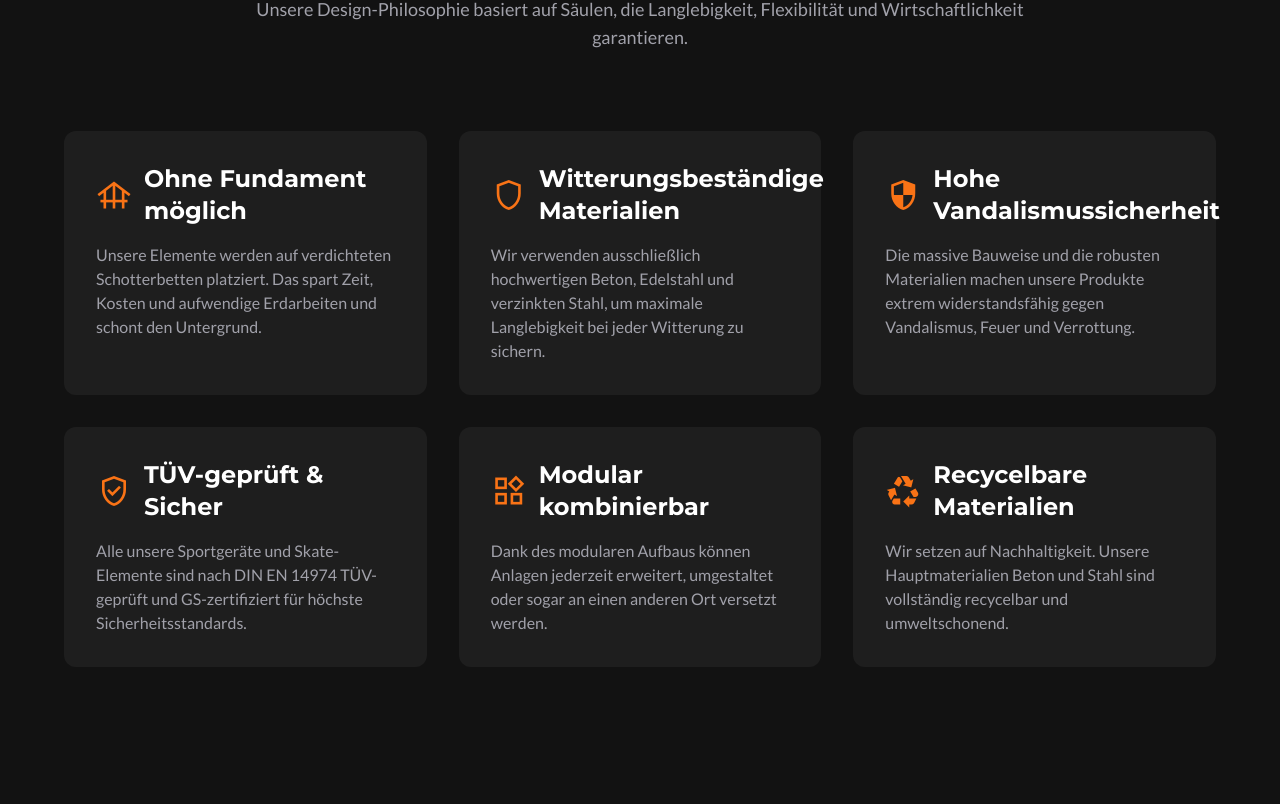
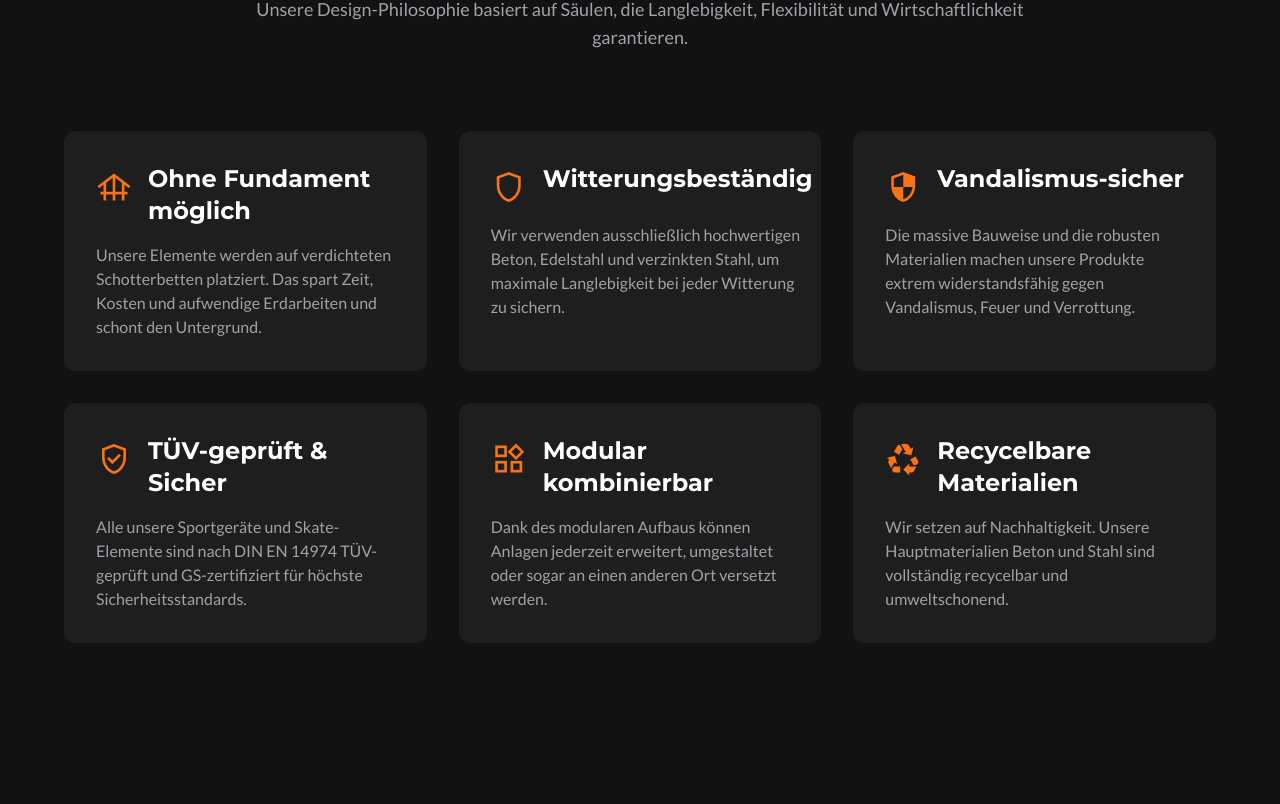
Before and after one commit to jknaf/aplus, a React (Vite) app: page /#/ in a window 1280 px wide. Shown: the part 2210-3014 px from the top of the page. Built offline with nearby package versions, Linux system fonts and the light colour scheme.

Commit message:
fix: Improve layout and alignment in components
Adjusts the alignment of elements in the Footer and HomePage components to ensure better visual presentation. This includes aligning items in the footer's grid and improving the vertical alignment of icons and text in the HomePage's feature cards.

```diff
--- a/components/Footer.tsx
+++ b/components/Footer.tsx
@@ -29,7 +29,7 @@ const Footer: React.FC = () => {
               <p>&copy; {new Date().getFullYear()} A+ Urban Design</p>
             </div>
           </div>
-          <div className="grid grid-cols-2 md:grid-cols-4 gap-8">
+          <div className="grid grid-cols-2 md:grid-cols-4 gap-8 items-start">
             <div>
               <h3 className="text-sm font-bold uppercase tracking-wider text-brand-heading">Navigation</h3>
               <ul className="mt-4 space-y-3">
--- a/pages/HomePage.tsx
+++ b/pages/HomePage.tsx
@@ -127,46 +127,46 @@ const HomePage: React.FC = () => {
             <p className="mt-4 text-lg text-brand-muted max-w-3xl mx-auto">Unsere Design-Philosophie basiert auf Säulen, die Langlebigkeit, Flexibilität und Wirtschaftlichkeit garantieren.</p>
           </div>
           <div className="mt-20 max-w-6xl mx-auto grid grid-cols-1 md:grid-cols-3 gap-8">
-            <div className="bg-brand-surface rounded-xl p-8">
-               <h3 className="text-2xl font-bold font-heading text-brand-heading flex items-center gap-3">
-                  <span className="material-symbols-outlined text-4xl text-brand-orange">foundation</span>
-                  Ohne Fundament möglich
-               </h3>
+            <div className="bg-brand-surface rounded-xl p-8 grid grid-rows-[auto_1fr] h-full">
+               <div className="flex items-start gap-4">
+                  <span className="material-symbols-outlined text-4xl text-brand-orange flex-shrink-0 mt-1">foundation</span>
+                  <h3 className="text-2xl font-bold font-heading text-brand-heading">Ohne Fundament möglich</h3>
+               </div>
                <p className="mt-4 text-brand-muted">Unsere Elemente werden auf verdichteten Schotterbetten platziert. Das spart Zeit, Kosten und aufwendige Erdarbeiten und schont den Untergrund.</p>
             </div>
-            <div className="bg-brand-surface rounded-xl p-8">
-               <h3 className="text-2xl font-bold font-heading text-brand-heading flex items-center gap-3">
-                  <span className="material-symbols-outlined text-4xl text-brand-orange">shield</span>
-                  Witterungsbeständige Materialien
-                </h3>
+            <div className="bg-brand-surface rounded-xl p-8 grid grid-rows-[auto_1fr] h-full">
+               <div className="flex items-start gap-4">
+                  <span className="material-symbols-outlined text-4xl text-brand-orange flex-shrink-0 mt-1">shield</span>
+                  <h3 className="text-2xl font-bold font-heading text-brand-heading">Witterungsbeständig</h3>
+                </div>
                <p className="mt-4 text-brand-muted">Wir verwenden ausschließlich hochwertigen Beton, Edelstahl und verzinkten Stahl, um maximale Langlebigkeit bei jeder Witterung zu sichern.</p>
             </div>
-            <div className="bg-brand-surface rounded-xl p-8">
-               <h3 className="text-2xl font-bold font-heading text-brand-heading flex items-center gap-3">
-                  <span className="material-symbols-outlined text-4xl text-brand-orange">security</span>
-                  Hohe Vandalismussicherheit
-                </h3>
+            <div className="bg-brand-surface rounded-xl p-8 grid grid-rows-[auto_1fr] h-full">
+               <div className="flex items-start gap-4">
+                  <span className="material-symbols-outlined text-4xl text-brand-orange flex-shrink-0 mt-1">security</span>
+                  <h3 className="text-2xl font-bold font-heading text-brand-heading">Vandalismus-sicher</h3>
+                </div>
                <p className="mt-4 text-brand-muted">Die massive Bauweise und die robusten Materialien machen unsere Produkte extrem widerstandsfähig gegen Vandalismus, Feuer und Verrottung.</p>
             </div>
-             <div className="bg-brand-surface rounded-xl p-8">
-                <h3 className="text-2xl font-bold font-heading text-brand-heading flex items-center gap-3">
-                  <span className="material-symbols-outlined text-4xl text-brand-orange">verified_user</span>
-                  TÜV-geprüft & Sicher
-                </h3>
+             <div className="bg-brand-surface rounded-xl p-8 grid grid-rows-[auto_1fr] h-full">
+                <div className="flex items-start gap-4">
+                  <span className="material-symbols-outlined text-4xl text-brand-orange flex-shrink-0 mt-1">verified_user</span>
+                  <h3 className="text-2xl font-bold font-heading text-brand-heading">TÜV-geprüft & Sicher</h3>
+                </div>
                <p className="mt-4 text-brand-muted">Alle unsere Sportgeräte und Skate-Elemente sind nach DIN EN 14974 TÜV-geprüft und GS-zertifiziert für höchste Sicherheitsstandards.</p>
             </div>
-             <div className="bg-brand-surface rounded-xl p-8">
-               <h3 className="text-2xl font-bold font-heading text-brand-heading flex items-center gap-3">
-                  <span className="material-symbols-outlined text-4xl text-brand-orange">widgets</span>
-                  Modular kombinierbar
-                </h3>
+             <div className="bg-brand-surface rounded-xl p-8 grid grid-rows-[auto_1fr] h-full">
+               <div className="flex items-start gap-4">
+                  <span className="material-symbols-outlined text-4xl text-brand-orange flex-shrink-0 mt-1">widgets</span>
+                  <h3 className="text-2xl font-bold font-heading text-brand-heading">Modular kombinierbar</h3>
+                </div>
                <p className="mt-4 text-brand-muted">Dank des modularen Aufbaus können Anlagen jederzeit erweitert, umgestaltet oder sogar an einen anderen Ort versetzt werden.</p>
             </div>
-             <div className="bg-brand-surface rounded-xl p-8">
-               <h3 className="text-2xl font-bold font-heading text-brand-heading flex items-center gap-3">
-                  <span className="material-symbols-outlined text-4xl text-brand-orange">recycling</span>
-                  Recycelbare Materialien
-                </h3>
+             <div className="bg-brand-surface rounded-xl p-8 grid grid-rows-[auto_1fr] h-full">
+               <div className="flex items-start gap-4">
+                  <span className="material-symbols-outlined text-4xl text-brand-orange flex-shrink-0 mt-1">recycling</span>
+                  <h3 className="text-2xl font-bold font-heading text-brand-heading">Recycelbare Materialien</h3>
+                </div>
                <p className="mt-4 text-brand-muted">Wir setzen auf Nachhaltigkeit. Unsere Hauptmaterialien Beton und Stahl sind vollständig recycelbar und umweltschonend.</p>
             </div>
           </div>
```
